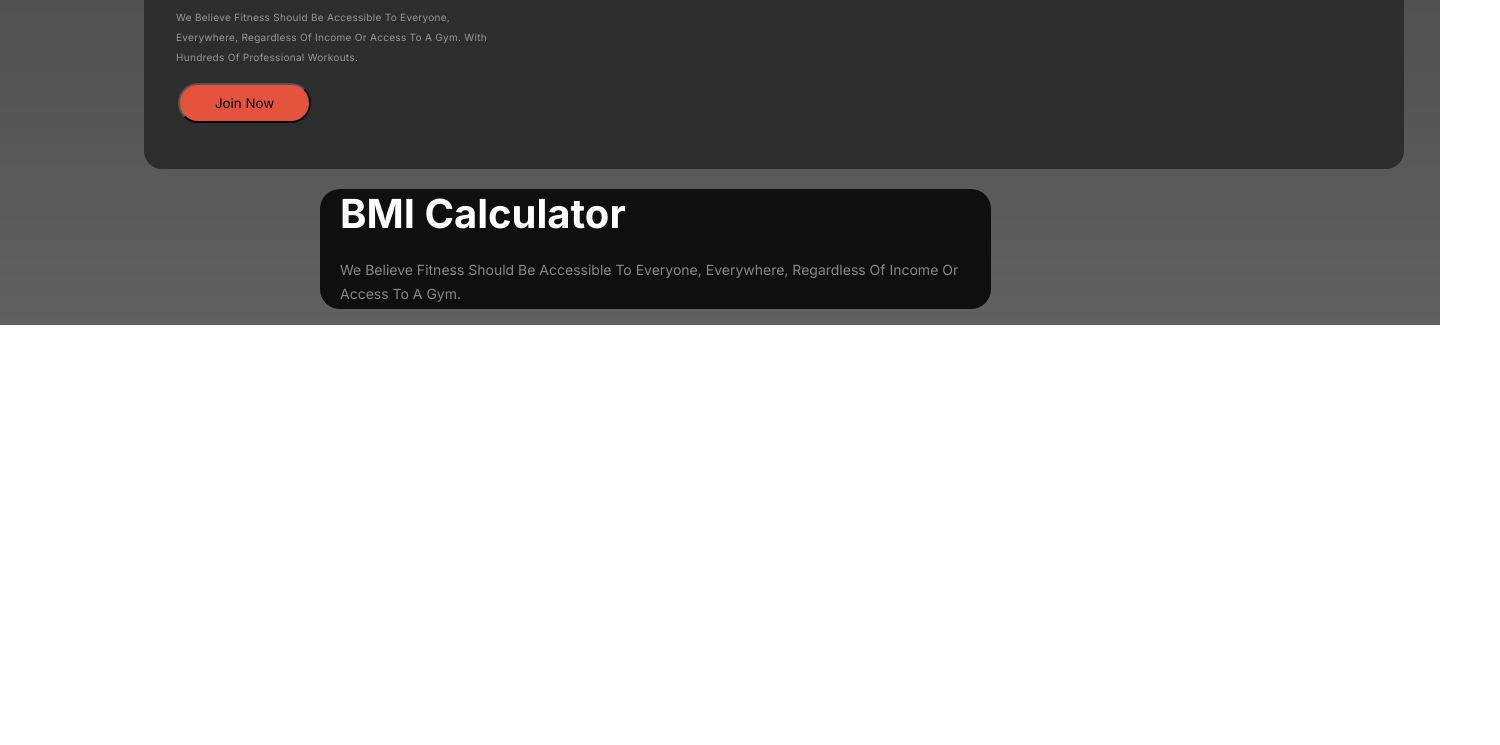
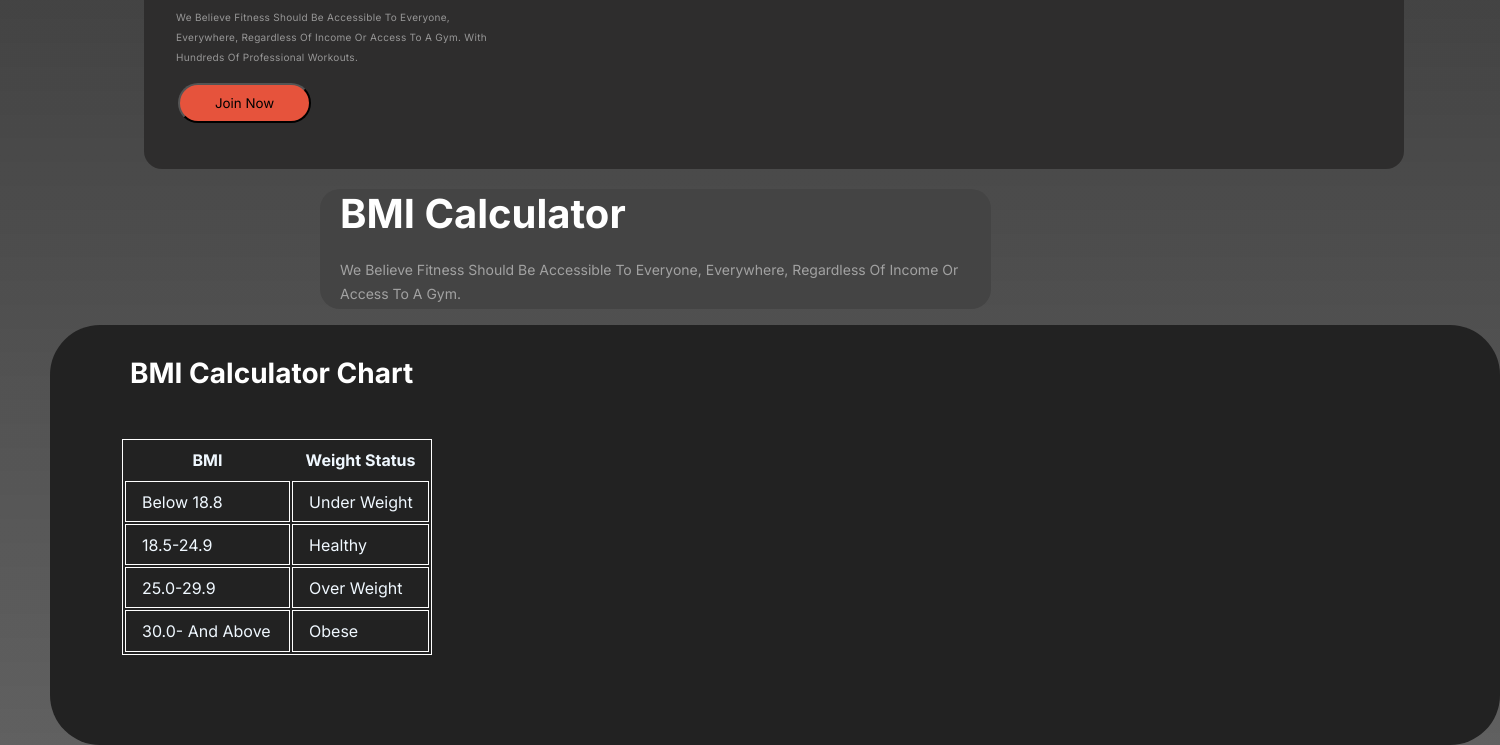
Before and after one commit to Selim-Ahmed93/PH-ASSIGN-2, a plain HTML site: page index.html in a window 1280 px wide. Shown: the part 1277-2022 px from the top of the page, 1500 px wide, since content can reach past the window. Before the commit the page ends 1602 px from the top, so only its background shows below. Drawn offline with Linux system fonts and the light colour scheme.

Commit message:
BMI-Section complite

```diff
--- a/Styles/Style.css
+++ b/Styles/Style.css
@@ -186,7 +186,7 @@ margin-top: 1rem;
     margin-top: 1rem;
     margin-left: 20rem;
     margin-bottom: 1rem;
-  background: #100f0f;
+  background: #444444;
   border-radius: 20px;
 
 }
@@ -196,6 +196,7 @@ margin-top: 1rem;
     font-weight: 700;
     text-align: left;
     margin: 20px;
+
 }
 .BMI-section p{
     color: rgba(255, 255, 255, 0.5);
@@ -204,3 +205,47 @@ font-weight: 400;
 line-height: 24px;
 margin: 20px;
 }
+.BMI-chart{
+    width: 1440px;
+height: 487px;
+background: rgb(74, 73, 73);
+margin-left: 50px;
+}
+.BMI-Calculater{
+    width:720px;
+    height:480px;
+    background: #f0f8ff;
+    /* border: 2px solid green; */
+}
+.BMI-chart{
+    width:1450px;
+height:420px;
+background: rgb(34, 34, 34);
+border-radius: 50px;
+}
+.BMI-chart h2{
+    color: rgb(255, 255, 255);
+font-size: 28px;
+font-weight: 700;
+line-height: 120%;
+margin-left: 5rem;
+padding-top: 2rem;
+}
+table{
+ width: 310px;
+height: 216px;
+left: 189px;
+right: 941px;
+top: 138px;
+bottom: 133px;
+border:0.5px solid white;
+/* border: 1px solid red; */
+color: #f0f8ff;
+ margin-left: 4.5rem;
+ margin-top: 3rem;
+}
+
+td{
+    border:0.5px solid white;
+    padding-left:1rem;
+}
--- a/index.html
+++ b/index.html
@@ -51,6 +51,35 @@
     <h1>BMI Calculator</h1>
     <p>We believe fitness should be accessible to everyone, everywhere, regardless of income or <br> access to a gym.</p>
 </div>
+<div class="BMI-chart">
+<h2>BMI Calculator Chart</h2>
+
+<table>
+    <tr>
+        <th>BMI</th>
+        <th>Weight Status</th>
+    </tr>
+    <tr>
+        <td>Below 18.8</td>
+        <td>under weight</td>
+    </tr>
+    <tr>
+        <td>18.5-24.9</td>
+        <td>healthy</td>
+    </tr>
+    <tr>
+        <td>25.0-29.9</td>
+        <td>over weight</td>
+    </tr>
+    <tr>
+     <td>30.0- and above</td>
+     <td>obese</td>
+
+    </tr>
+</table>
+
+</div>
+
 </main>
 
 </body>
```
